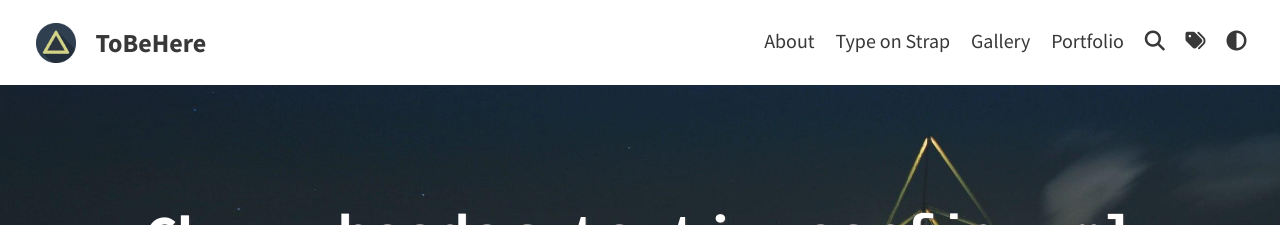
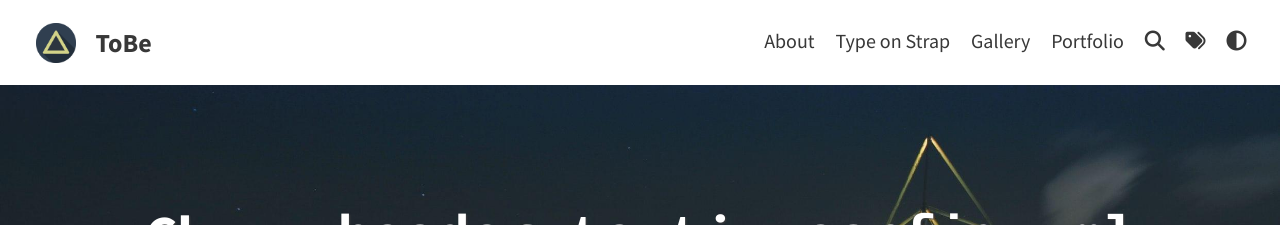
Before and after one commit to Sunu13/Sunu13.github.io, a Jekyll site: the page built from index.html, in a window 1280 px wide and 900 px high. Shown: the top 225 px of the window. Built offline with Jekyll 4.4.1, drawn with Linux system fonts in a browser that asks for light colours; a script that is not in the unit is left out; the list of posts is cut into pages by our own code.

Commit message:
shayemeigai

```diff
--- a/_config.yml
+++ b/_config.yml
@@ -3,7 +3,7 @@ baseurl: ""
 url: "https://Sunu13.github.io"
 
 # THEME-SPECIFIC CONFIGURATION
-title: ToBeHere                                  # site's title
+title: ToBe                                  # site's title
 description: "A website with blog posts and pages"      # used by search engines
 avatar: assets/img/triangle.png                         # Empty for no avatar in navbar
 favicon: assets/favicon.ico                             # Icon displayed in the tab
```
